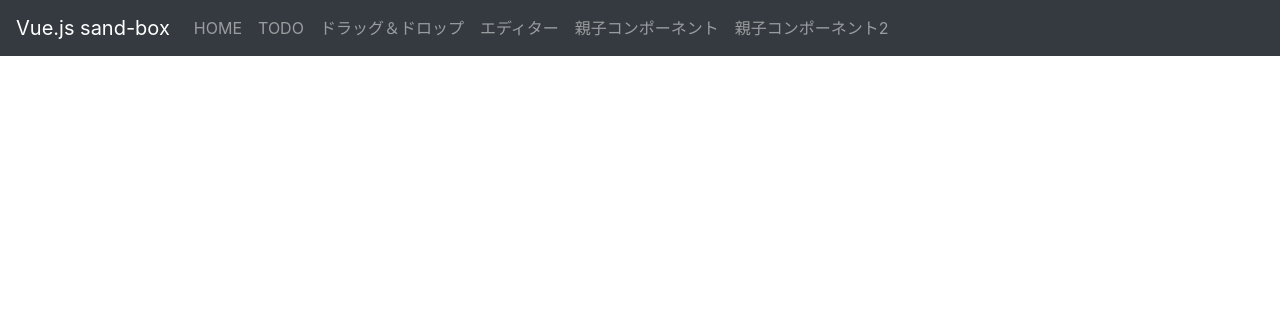
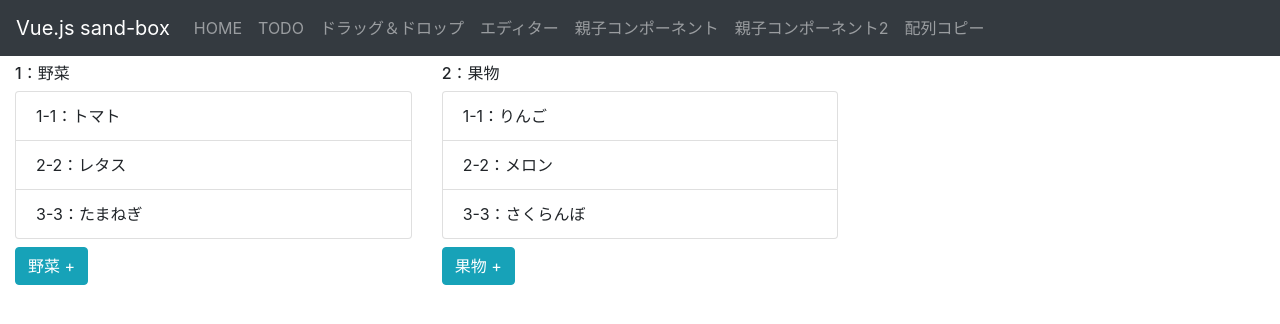
Before and after one commit to kyoruni/vue-sand-box, a Vue app: page /array-copy in a window 1280 px wide. Shown: the top 324 px of the page. Built offline with nearby package versions, Linux system fonts and the light colour scheme.

Commit message:
:wrench: #21 アイテムを追加できるように

```diff
--- a/src/App.vue
+++ b/src/App.vue
@@ -30,6 +30,10 @@
         <b-navbar-nav>
           <b-nav-item to="/parent2">親子コンポーネント2</b-nav-item>
         </b-navbar-nav>
+        <!-- Array Copy -->
+        <b-navbar-nav>
+          <b-nav-item to="/array-copy">配列コピー</b-nav-item>
+        </b-navbar-nav>
       </b-collapse>
     </b-navbar>
     <!-- メインページ -->
--- a/src/router/index.js
+++ b/src/router/index.js
@@ -36,6 +36,12 @@ const routes = [
     path: '/parent2',
     name: 'parent2',
     component: () => import('../views/Parent2.vue')
+  },
+  {
+    // #21 配列のコピー
+    path: '/array-copy',
+    name: 'arrayCopy',
+    component: () => import('../views/ArrayCopy.vue')
   }
 ]
 
--- /dev/null
+++ b/src/views/ArrayCopy.vue
@@ -0,0 +1,73 @@
+<template>
+  <div class="array-copy">
+    <div class="row">
+      <!-- items -->
+      <div v-for="category in categories" :key="category.id" class="col-4">
+        <h6>{{ category.id }}：{{ category.name }}</h6>
+        <ul class="list-group">
+          <li v-for="item in category.items" :key="item.id" class="list-group-item">
+            {{ item.id }}-{{ item.id }}：{{ item.name }}
+          </li>
+        </ul>
+        <!-- ボタン -->
+        <div class="button mt-2">
+          <button class="btn btn-info" @click="addButton(category.id)">
+            {{ category.name }} +
+          </button>
+        </div>
+      </div>
+    </div>
+  </div>
+</template>
+
+<script>
+export default {
+  data () {
+    return {
+      categories: [
+        {
+          id: 1,
+          name: '野菜',
+          items: [
+            { id: 1, name: 'トマト' },
+            { id: 2, name: 'レタス' },
+            { id: 3, name: 'たまねぎ' }
+          ]
+        },
+        {
+          id: 2,
+          name: '果物',
+          items: [
+            { id: 1, name: 'りんご' },
+            { id: 2, name: 'メロン' },
+            { id: 3, name: 'さくらんぼ' }
+          ]
+        }
+      ],
+      beforeCategories: []
+    }
+  },
+  // 画面表示時に、CategoriesをbeforeCategoriessにコピーする
+  mounted () {
+    this.beforeCategories = this.categories
+  },
+  methods: {
+    // Itemsの末尾に新しいアイテムを追加
+    addButton (categoryId) {
+      // 対象カテゴリーのインデックスを取得
+      let categoryIndex = this.categories.findIndex(category => category.id === categoryId)
+
+      // 対象カテゴリーの名前を取得
+      let categoryName = this.categories[categoryIndex].name
+
+      // 新規アイテムのidと名前を設定
+      let newItemId = this.categories[categoryIndex].items.length + 1
+      let newItemName = categoryName + newItemId
+
+      // 対象カテゴリーに、新規アイテムを追加
+      let newItem = { id: newItemId, name: newItemName }
+      this.categories[categoryIndex].items.push(newItem)
+    }
+  }
+}
+</script>
```
